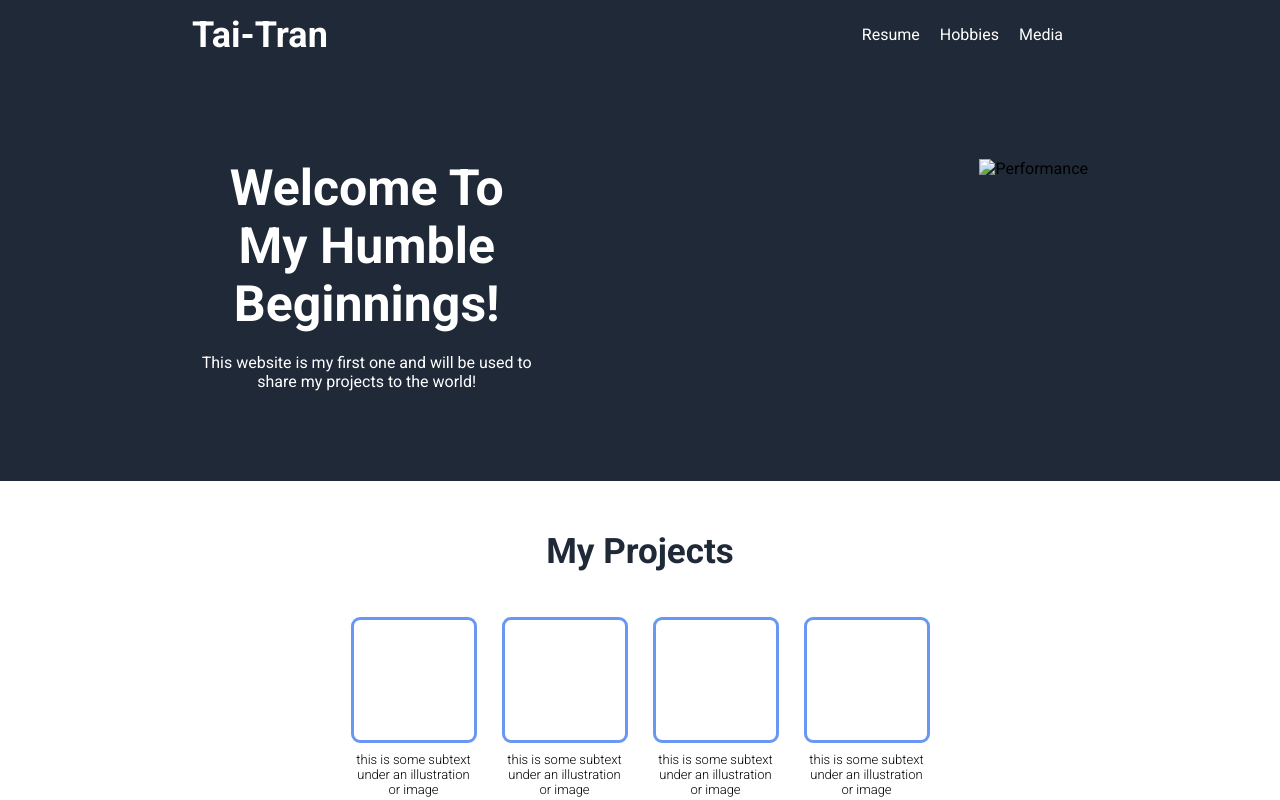
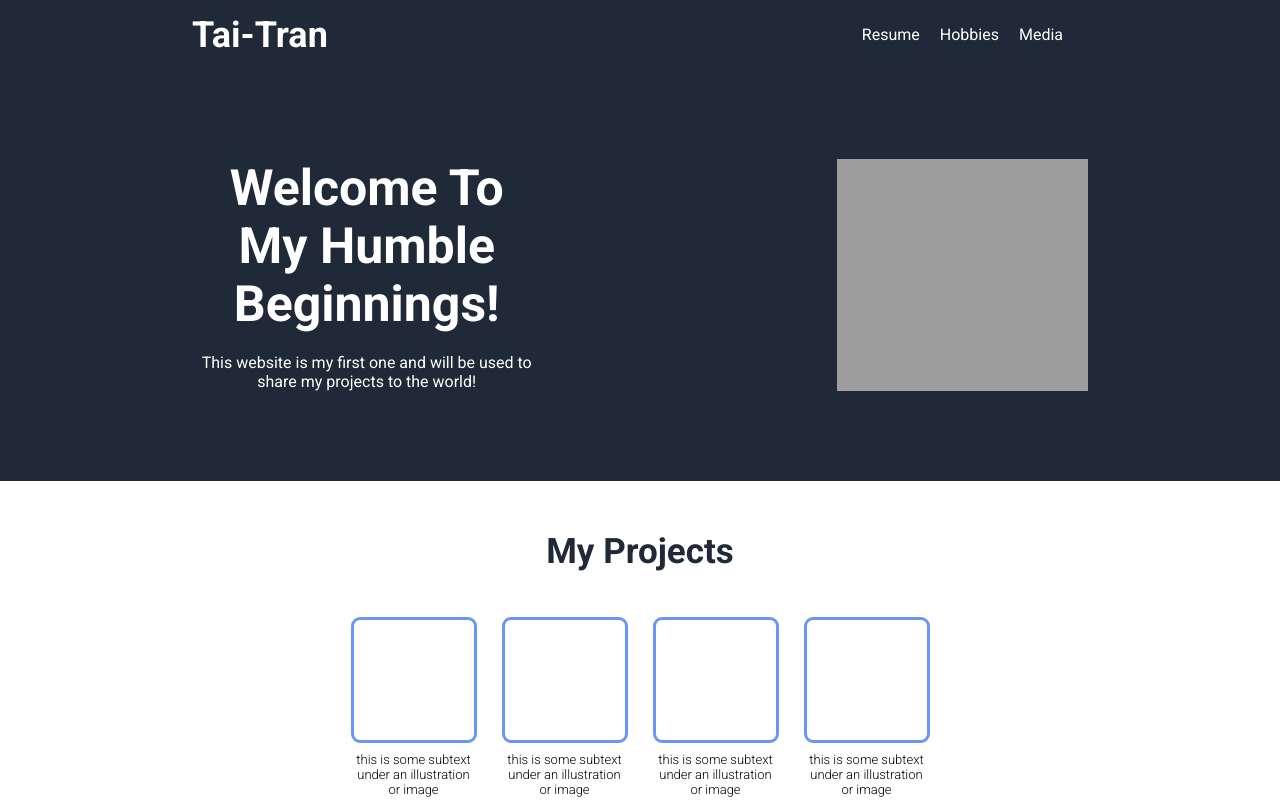
Before and after one commit to taitt0528/landing-page, a plain HTML site: page index.html in a window 1280 px wide. Shown: the top 800 px of the page. Drawn offline with Linux system fonts and the light colour scheme; the site is published under a folder, as on GitHub Pages, so addresses that start at the root find nothing.

Commit message:
- Fixed Image Not Appearing

```diff
--- a/index.html
+++ b/index.html
@@ -29,7 +29,7 @@
               to the world!
             </div>
           </div>
-          <img src="/images/_DSC7728.jpg" alt="Performance" />
+          <img src="images/_DSC7728.jpg" alt="Performance" />
         </div>
       </div>
     </div>
```
